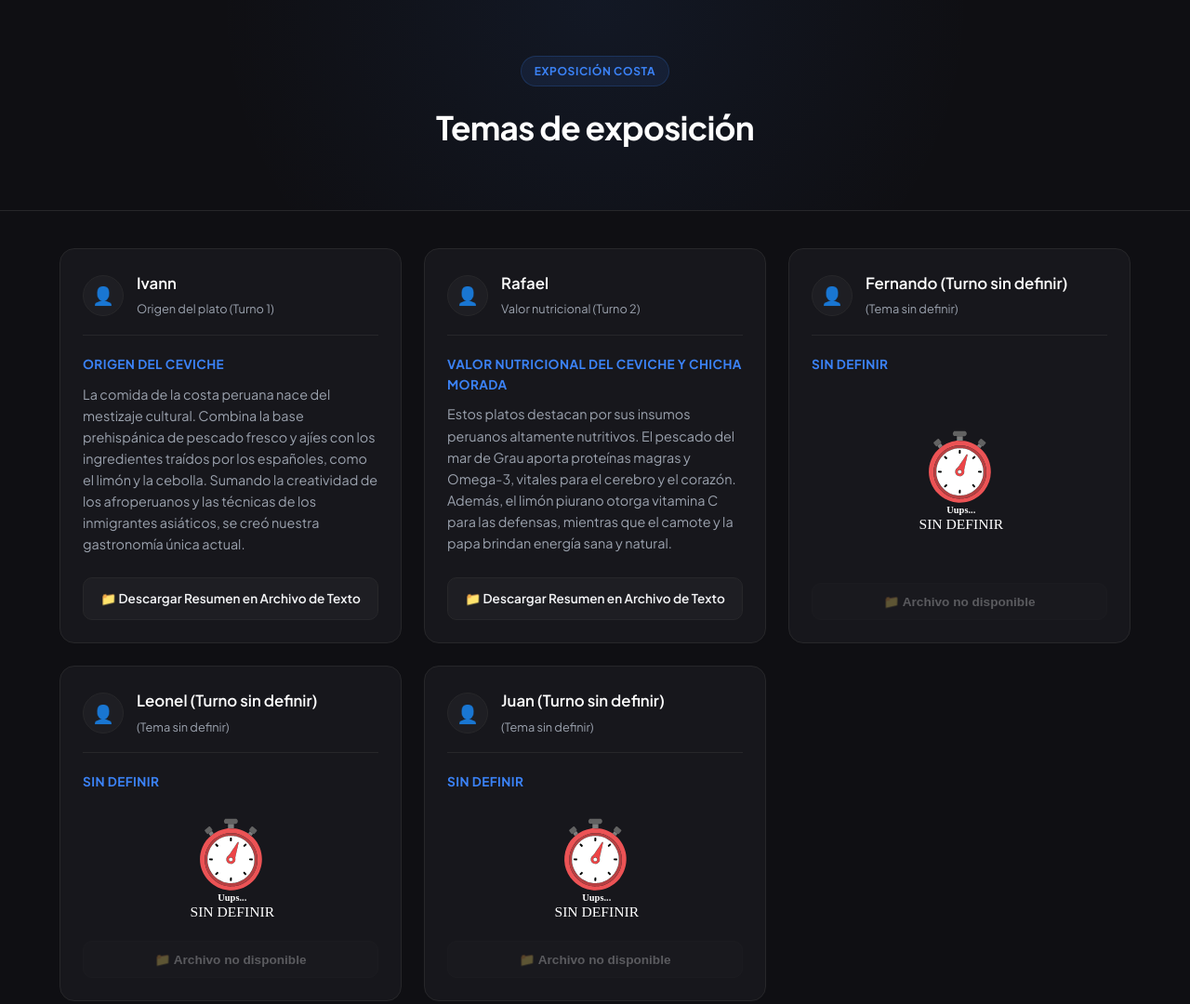
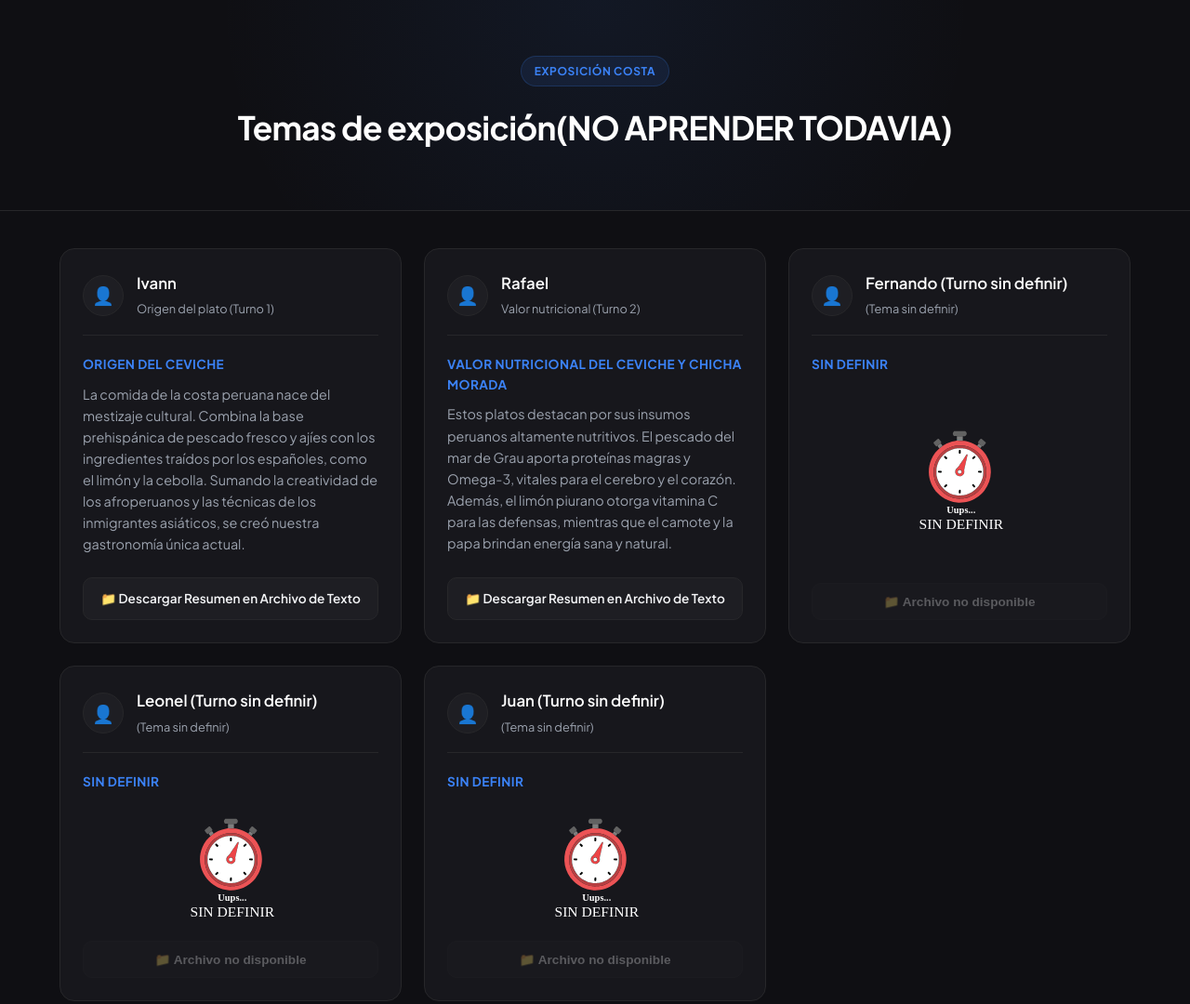
Before and after one commit to YeanmitStudios/Temas-expositivos, a plain HTML site: page index.html in a window 1280 px wide. Shown: the top 1080 px of the page at 93% size. Drawn offline with Linux system fonts and the light colour scheme.

Commit message:
Update index.html

```diff
--- a/index.html
+++ b/index.html
@@ -14,7 +14,7 @@
     <header class="hero">
         <div class="container">
             <span class="badge">EXPOSICIÓN COSTA</span>
-            <h1>Temas de exposición</h1>
+            <h1>Temas de exposición(NO APRENDER TODAVIA)</h1>
         </div>
     </header>
 
```
